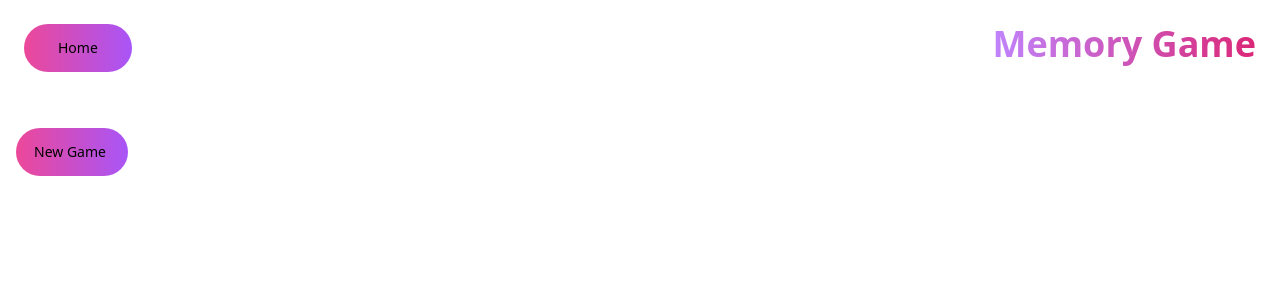
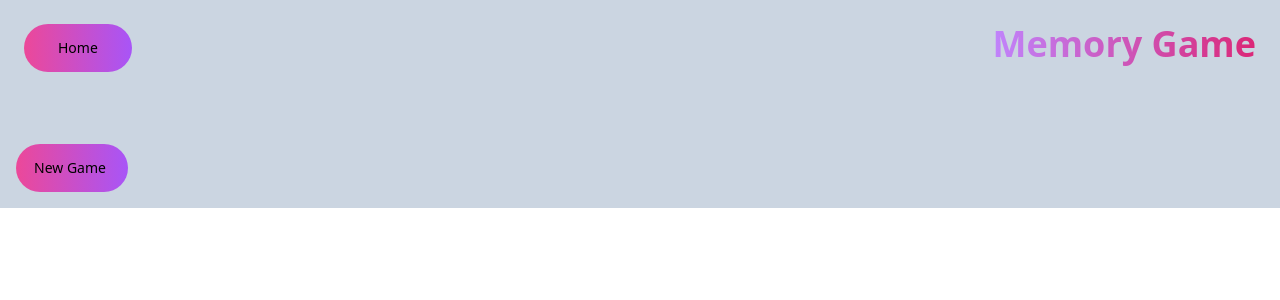
Before and after one commit to Akwei001/Jgame, a React (Vite) app: page /MemoryGame in a window 1280 px wide. Shown: the top 300 px of the page. Built offline with nearby package versions, Linux system fonts and the light colour scheme.

Commit message:
background colour change

```diff
--- a/src/components/MemoryGame.jsx
+++ b/src/components/MemoryGame.jsx
@@ -63,8 +63,8 @@ const MemoryGame = () => {
   };
 
   return (
-    <div>
-      <header className='p-6 mb-8'>
+    <div className='bg-slate-300'>
+      <header className='p-6 mb-12'>
         <div className='flex justify-between'>
           <div className=' p-[2px] rounded-full bg-gradient-to-r from-pink-500  to-purple-500 hover:text-white active:text-opacity-75 focus:outline-none focus:ring'>
             <Link
--- a/src/components/Singlecard.jsx
+++ b/src/components/Singlecard.jsx
@@ -8,7 +8,7 @@ const Singlecard = ({ card, handleChoice, flipped }) => {
   return (
     <div className={flipped ? 'flipped' : ''}>
       <div className='relative p-24'>
-        <div className='border-4 border-pink-500 rounded-lg  w-28 text-8xl h-28'>
+        <div className='border-4 border-pink-500 rounded-lg w-28 text-8xl h-28'>
           {card.hiragana}
         </div>
         <img
```
